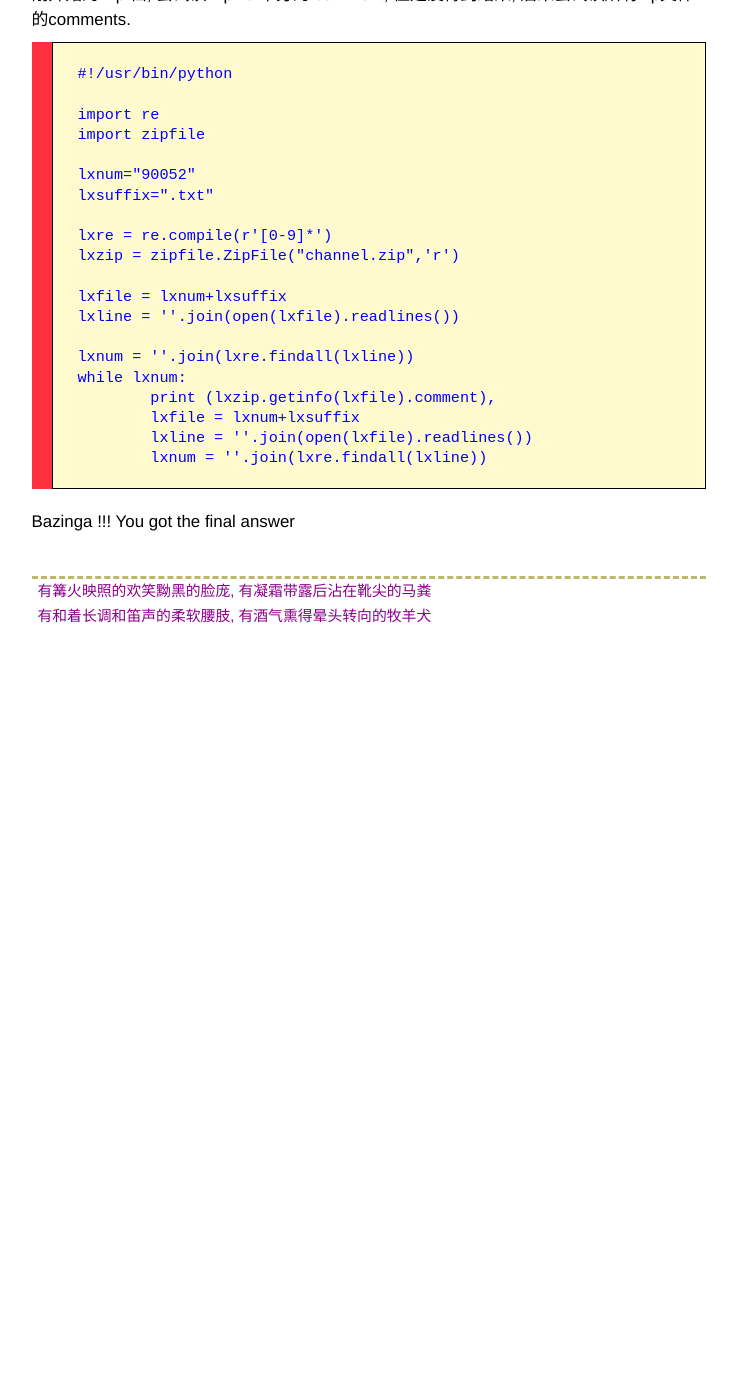
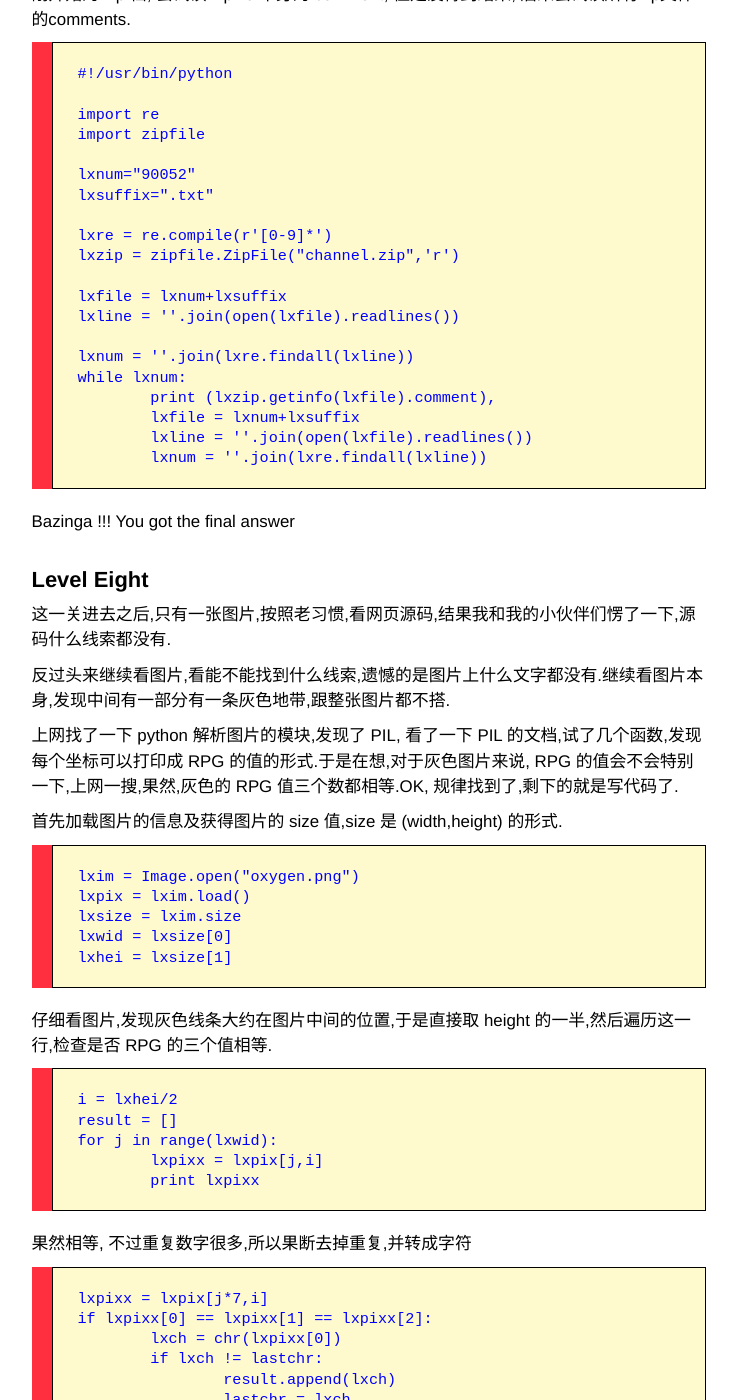
Before and after one commit to byrlx/byrlx.github.io, a Jekyll site: the page built from _posts/2013-06-16-the-python-challenge-攻略-(1-8).md, in a window 1280 px wide and 1400 px high, scrolled down 5680 px. Shown: the whole window, without its empty margins (271-1008 px from the left). Built offline with Jekyll 4.4.1, drawn with Linux system fonts in a browser that asks for light colours; Markdown is read by kramdown in place of the engine named in the settings; before the commit the page ends 6310 px from its top, so only the background shows below that; some of the changed text lies outside the part shown.

Commit message:
modify post

```diff
--- a/_posts/2013-06-16-the-python-challenge-攻略-(1-8).md
+++ b/_posts/2013-06-16-the-python-challenge-攻略-(1-8).md
@@ -262,3 +262,66 @@ pickle 是python的一个*序列化/发序列化*的模块, 看来这一关的
 		lxnum = ''.join(lxre.findall(lxline))
 
 Bazinga !!! You got the final answer
+
+#### Level Eight
+
+这一关进去之后,只有一张图片,按照老习惯,看网页源码,结果我和我的小伙伴们愣了一下,源码什么线索都没有.
+
+反过头来继续看图片,看能不能找到什么线索,遗憾的是图片上什么文字都没有.继续看图片本身,发现中间有一部分有一条灰色地带,跟整张图片都不搭.
+
+上网找了一下 python 解析图片的模块,发现了 PIL, 看了一下 PIL 的文档,试了几个函数,发现每个坐标可以打印成 RPG 的值的形式.于是在想,对于灰色图片来说, RPG 的值会不会特别一下,上网一搜,果然,灰色的 RPG 值三个数都相等.OK, 规律找到了,剩下的就是写代码了.
+
+首先加载图片的信息及获得图片的 size 值,size 是 (width,height) 的形式.
+
+	lxim = Image.open("oxygen.png")
+	lxpix = lxim.load()
+	lxsize = lxim.size
+	lxwid = lxsize[0]
+	lxhei = lxsize[1]
+
+仔细看图片,发现灰色线条大约在图片中间的位置,于是直接取 height 的一半,然后遍历这一行,检查是否 RPG 的三个值相等.
+
+
+	i = lxhei/2
+	result = []
+	for j in range(lxwid):
+		lxpixx = lxpix[j,i]
+		print lxpixx
+
+果然相等, 不过重复数字很多,所以果断去掉重复,并转成字符
+
+	lxpixx = lxpix[j*7,i]
+	if lxpixx[0] == lxpixx[1] == lxpixx[2]:
+		lxch = chr(lxpixx[0])
+		if lxch != lastchr:
+			result.append(lxch)
+			lastchr = lxch
+
+打印结果,终于是一段能看懂的话了,不过,只看懂了前半段,后半句还是一段数字,转换成字符打印之,还不是一个单词.崩溃.在想,是不是哪里出了问题.后来有打印所有的 RPG 值,发现大部分的重复像素是7个一组的,但是有的是14个一组,按照我的程序的写法,14个被去重成了一个.于是改了程序,每次循环前进七个像素:
+
+	import Image
+	import re
+
+	lxim = Image.open("oxygen.png")
+	lxpix = lxim.load()
+	lxsize = lxim.size
+	lxwid = lxsize[0]
+	lxhei = lxsize[1]
+
+	i = lxhei/2
+	result = []
+	for j in range(lxwid/7):
+		lxpixx = lxpix[j*7,i]
+		if lxpixx[0] == lxpixx[1] == lxpixx[2]:
+			lxch = chr(lxpixx[0])
+			result.append(lxch)
+
+	lxstr =  ''.join(result)
+	lxre = re.compile(r"([0-9]{3})")
+	lxresult = []
+	for i in lxre.findall(lxstr):
+		lxresult.append(chr(int(i)))
+
+	print ''.join(lxresult)
+
+木哈哈哈,结果出来了.
```
